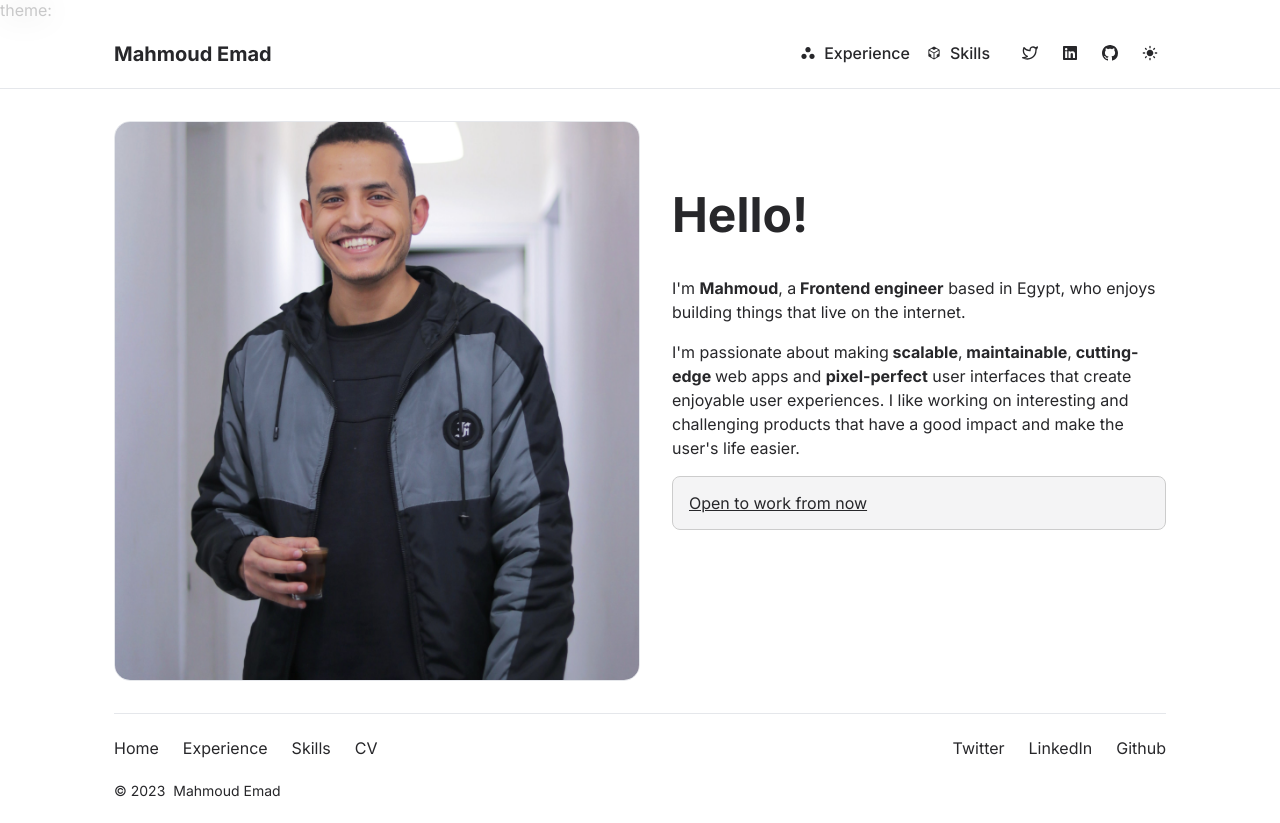
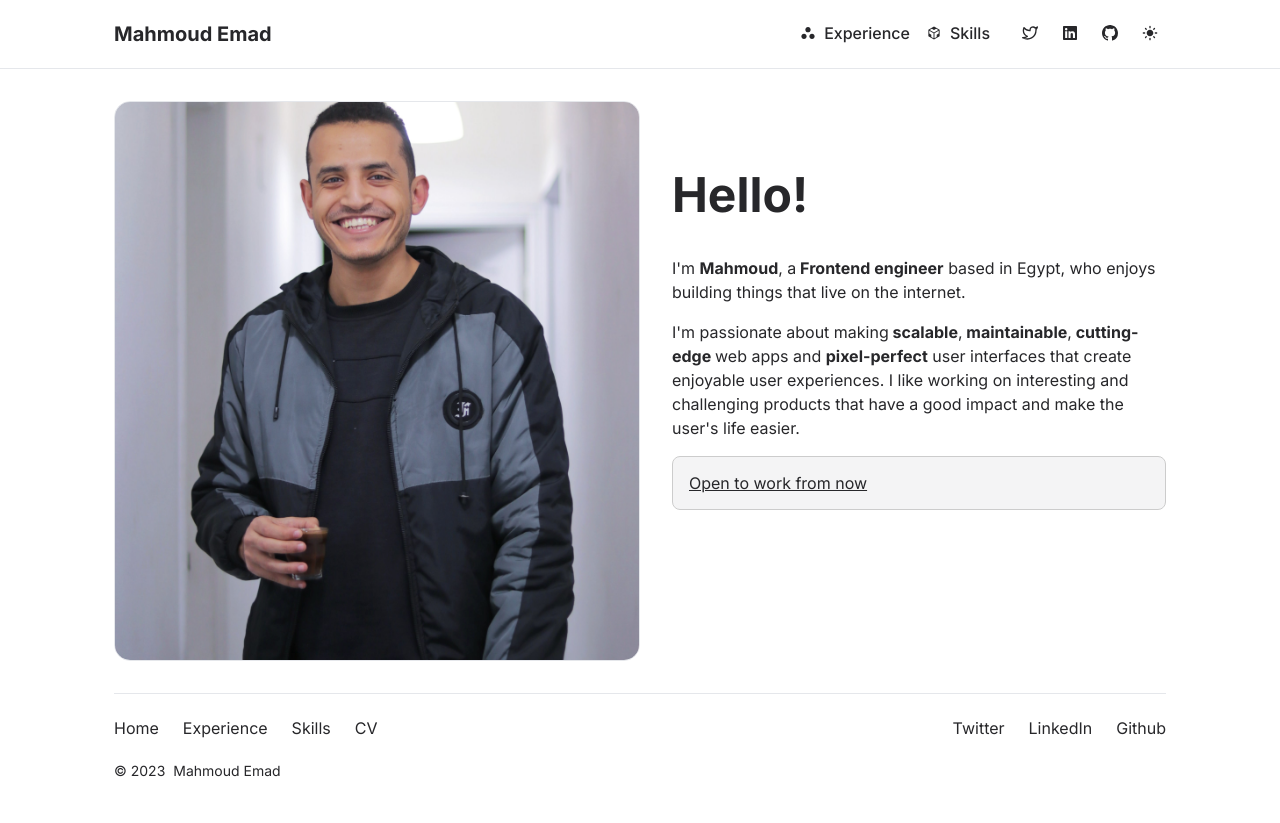
Before and after one commit to iMahmoudEmad/Mahmoud-EmadEldin-CV, a Next.js app: page / in a window 1280 px wide. Built offline with nearby package versions, Linux system fonts and the light colour scheme.

Commit message:
Removed unused line

```diff
--- a/src/components/navbar/Navbar.tsx
+++ b/src/components/navbar/Navbar.tsx
@@ -32,8 +32,6 @@ export const Navbar = () => {
 
   return (
     <header className={styles.navbar + " " + inter.className}>
-      theme:{theme}
-
       <nav>
         <div className={styles.content + " full-w"}>
           <h1 className={styles.title}>
--- a/src/pages/index.tsx
+++ b/src/pages/index.tsx
@@ -8,9 +8,6 @@ import Link from "next/link";
 const inter = Inter({ subsets: ["latin"] });
 
 export default function Home() {
-  const authorYearBorn = 1996;
-  const authorAge = new Date().getFullYear() - authorYearBorn;
-
   return (
     <>
       <SiteHead />
```
